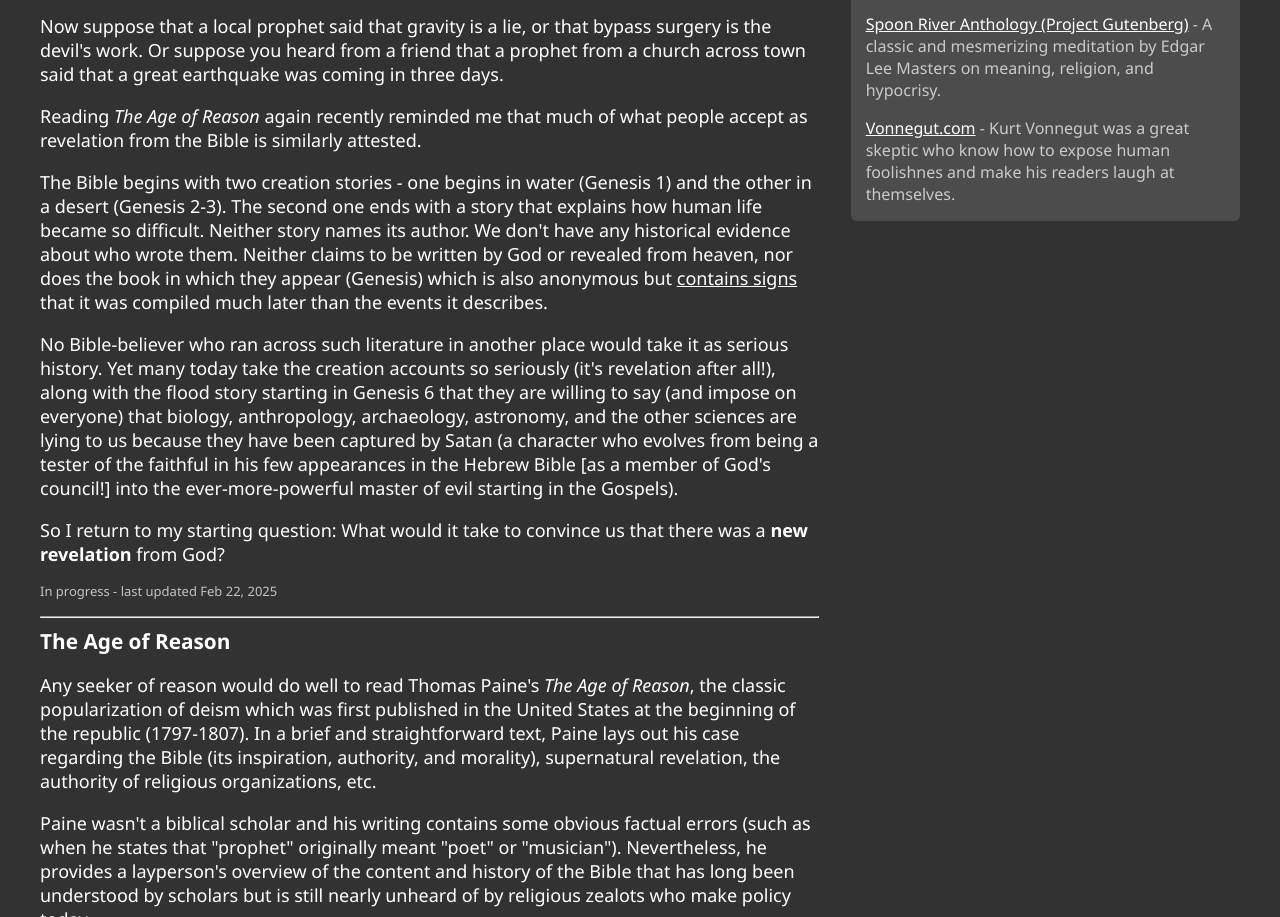
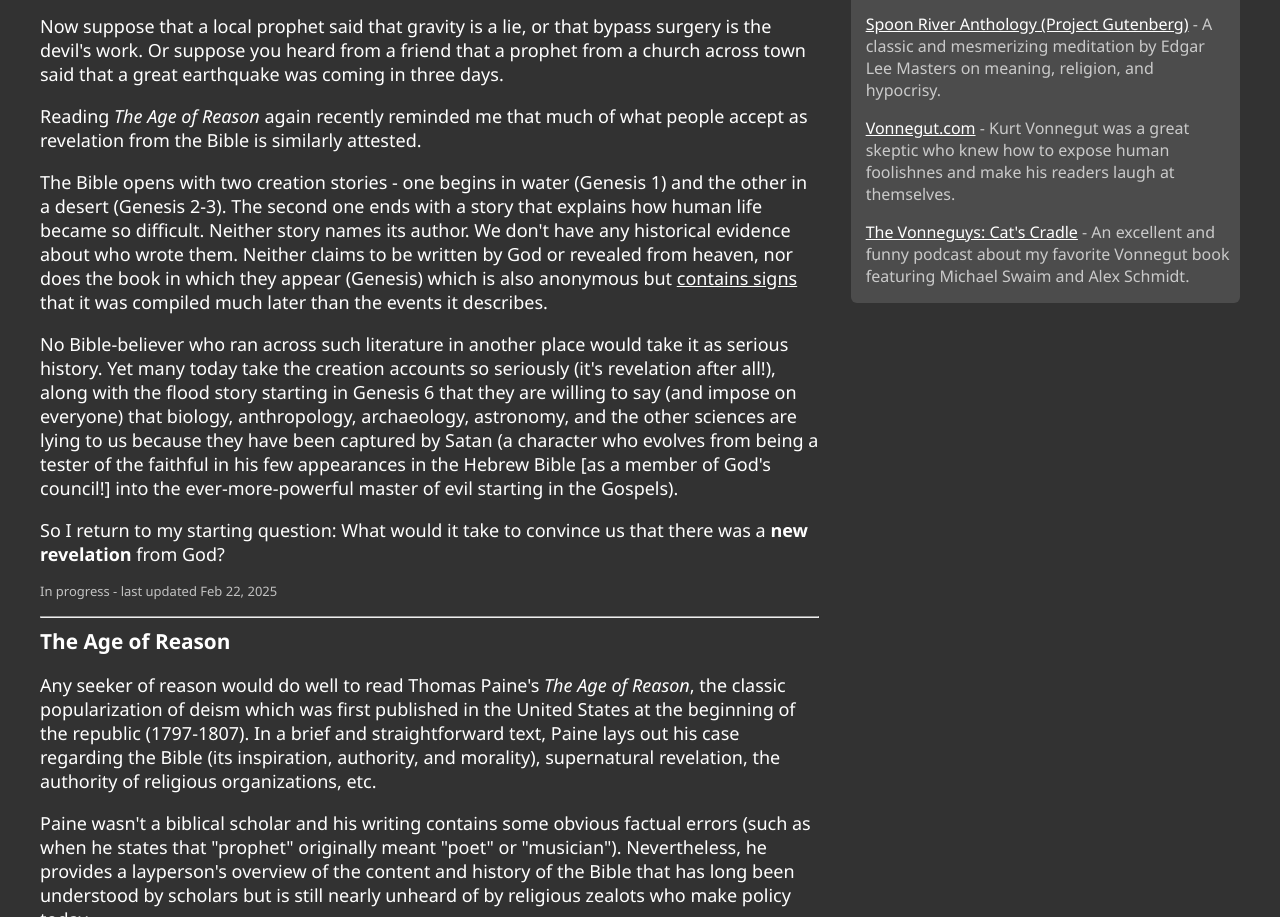
Before and after one commit to dkmullen/reason-cafe-plain-html, a plain HTML site: page index.html in a window 1280 px wide. Shown: the part 814-1731 px from the top of the page. Drawn offline with Linux system fonts and the light colour scheme.

Commit message:
Add vonneguys link

```diff
--- a/index.html
+++ b/index.html
@@ -87,7 +87,7 @@
             attested.
           </p>
           <p>
-            The Bible begins with two creation stories - one begins in water
+            The Bible opens with two creation stories - one begins in water
             (Genesis 1) and the other in a desert (Genesis 2-3). The second one
             ends with a story that explains how human life became so difficult.
             Neither story names its author. We don't have any historical
@@ -323,8 +323,19 @@
           <li>
             <a href="https://www.vonnegut.com/" target="_blank">Vonnegut.com</a>
             <span class="faded"
-              >- Kurt Vonnegut was a great skeptic who know how to expose human
+              >- Kurt Vonnegut was a great skeptic who knew how to expose human
               foolishnes and make his readers laugh at themselves.</span
+            >
+          </li>
+          <li>
+            <a
+              href="https://soundcloud.com/kurtvonneguys/cats-cradle-1"
+              target="_blank"
+              >The Vonneguys: Cat's Cradle</a
+            >
+            <span class="faded"
+              >- An excellent and funny podcast about my favorite Vonnegut book
+              featuring Michael Swaim and Alex Schmidt.</span
             >
           </li>
         </ul>
```
